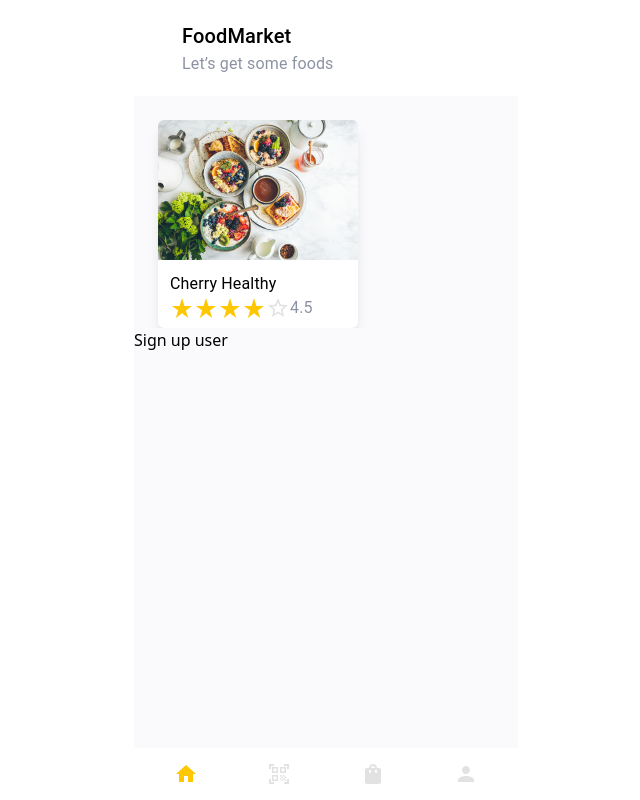
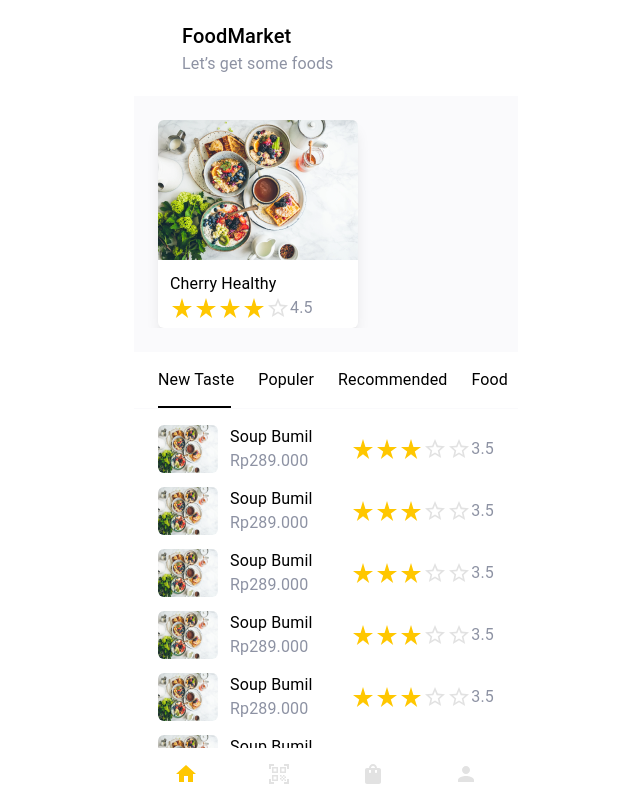
Before and after one commit to AmienulRana/resto-app, a Next.js app: page / in a window 1280 px wide. Shown: the whole page, without its empty margins (314-954 px from the left). Built offline with nearby package versions, Linux system fonts and the light colour scheme.

Commit message:
membuat komponen rating kode nya panjang dan akan digunakan di beberapa section

```diff
--- /dev/null
+++ b/components/RatingProduct.tsx
@@ -0,0 +1,27 @@
+import { Typography } from "@mui/material";
+import { StarRate, StarOutline } from "@mui/icons-material";
+
+interface Props {
+    rating: number;
+}
+
+const RatingProduct = (props: Props) => {
+    return(
+        <div className="flex items-center">
+        {[...Array(Math.floor(props.rating))].map((i) => (
+          <StarRate className="w-4 h-4 text-orange-c-100" key={i} />
+        ))}
+        {[...Array(5 - Math.floor(props.rating))].map((i) => (
+          <StarOutline className="w-4 h-4 text-gray-c-300" key={i} />
+        ))}
+        <Typography
+          component="p"
+          className="text-gray-c-200 text-xs ml-1.5 mb-0"
+        >
+          {props.rating}
+        </Typography>
+      </div>
+    )
+}
+
+export default RatingProduct;
--- a/pages/index.tsx
+++ b/pages/index.tsx
@@ -3,8 +3,29 @@ import LayoutUser, { Header } from "../components/LayoutUser";
 import Image from "next/image";
 import { Typography } from "@mui/material";
 import { StarRate, StarOutline } from "@mui/icons-material";
+import { useRef, useEffect, useState } from "react";
+import RatingProduct from "../components/RatingProduct";
+
+const categorys = ["New Taste", "Populer", "Recommended", "Food", "Drinking"];
 
 export default function Home() {
+  let indicatorRef = useRef();
+  const [indicator, setIndicator] = useState({
+    width: 73,
+    position: 24,
+  });
+  const [tabActive, setTabActive] = useState("");
+
+  const handleNavigateTabs = (button, tabActive) => {
+    const buttonWidth = button.target.clientWidth;
+    const buttonPosition = button.target.offsetLeft;
+    setIndicator({ width: buttonWidth, position: buttonPosition });
+    setTabActive(tabActive);
+  };
+  useEffect(() => {
+    setTabActive(categorys[0]);
+  }, []);
+
   return (
     <LayoutUser>
       <Header
@@ -45,7 +66,156 @@ export default function Home() {
         </section>
       </section>
 
-      <Link href="/sign-up/user">Sign up user</Link>
+      <section className="bg-white mt-6">
+        <section className="flex border-b w-full overflow-x-auto hide-scrollbar sticky top-0 border-gray-c-100 px-6 py-4">
+          <span
+            className="absolute bottom-0 border border-black duration-300"
+            ref={indicatorRef}
+            style={{
+              left: `${indicator.position}px`,
+              width: `${indicator.width}px`,
+            }}
+          />
+          {categorys.map((data) => (
+            <button
+              className="text-md mr-6 bg-transparent min-w-max"
+              onClick={(e) => handleNavigateTabs(e, data)}
+            >
+              <Typography component="p">{data}</Typography>
+            </button>
+          ))}
+        </section>
+        <section className="px-6 mt-4 pb-2.5">
+          <section className="flex justify-between mb-3.5">
+            <section className="flex">
+              <Image
+                src="/product1.png"
+                width={60}
+                height={60}
+                alt="productc"
+                className="rounded-md mr-3"
+              />
+              <div>
+                <Typography component="h2">Soup Bumil</Typography>
+                <Typography component="p" className="text-gray-c-200 text-sm">Rp289.000</Typography>
+              </div>
+            </section>
+            <RatingProduct rating={3.5}/>
+          </section>
+          <section className="flex justify-between mb-3.5">
+            <section className="flex">
+              <Image
+                src="/product1.png"
+                width={60}
+                height={60}
+                alt="productc"
+                className="rounded-md mr-3"
+              />
+              <div>
+                <Typography component="h2">Soup Bumil</Typography>
+                <Typography component="p" className="text-gray-c-200 text-sm">Rp289.000</Typography>
+              </div>
+            </section>
+            <RatingProduct rating={3.5}/>
+          </section>
+          <section className="flex justify-between mb-3.5">
+            <section className="flex">
+              <Image
+                src="/product1.png"
+                width={60}
+                height={60}
+                alt="productc"
+                className="rounded-md mr-3"
+              />
+              <div>
+                <Typography component="h2">Soup Bumil</Typography>
+                <Typography component="p" className="text-gray-c-200 text-sm">Rp289.000</Typography>
+              </div>
+            </section>
+            <RatingProduct rating={3.5}/>
+          </section>
+          <section className="flex justify-between mb-3.5">
+            <section className="flex">
+              <Image
+                src="/product1.png"
+                width={60}
+                height={60}
+                alt="productc"
+                className="rounded-md mr-3"
+              />
+              <div>
+                <Typography component="h2">Soup Bumil</Typography>
+                <Typography component="p" className="text-gray-c-200 text-sm">Rp289.000</Typography>
+              </div>
+            </section>
+            <RatingProduct rating={3.5}/>
+          </section>
+          <section className="flex justify-between mb-3.5">
+            <section className="flex">
+              <Image
+                src="/product1.png"
+                width={60}
+                height={60}
+                alt="productc"
+                className="rounded-md mr-3"
+              />
+              <div>
+                <Typography component="h2">Soup Bumil</Typography>
+                <Typography component="p" className="text-gray-c-200 text-sm">Rp289.000</Typography>
+              </div>
+            </section>
+            <RatingProduct rating={3.5}/>
+          </section>
+          <section className="flex justify-between mb-3.5">
+            <section className="flex">
+              <Image
+                src="/product1.png"
+                width={60}
+                height={60}
+                alt="productc"
+                className="rounded-md mr-3"
+              />
+              <div>
+                <Typography component="h2">Soup Bumil</Typography>
+                <Typography component="p" className="text-gray-c-200 text-sm">Rp289.000</Typography>
+              </div>
+            </section>
+            <RatingProduct rating={3.5}/>
+          </section>
+          <section className="flex justify-between mb-3.5">
+            <section className="flex">
+              <Image
+                src="/product1.png"
+                width={60}
+                height={60}
+                alt="productc"
+                className="rounded-md mr-3"
+              />
+              <div>
+                <Typography component="h2">Soup Bumil</Typography>
+                <Typography component="p" className="text-gray-c-200 text-sm">Rp289.000</Typography>
+              </div>
+            </section>
+            <RatingProduct rating={3.5}/>
+          </section>
+          <section className="flex justify-between mb-3.5">
+            <section className="flex">
+              <Image
+                src="/product1.png"
+                width={60}
+                height={60}
+                alt="productc"
+                className="rounded-md mr-3"
+              />
+              <div>
+                <Typography component="h2">Soup Bumil</Typography>
+                <Typography component="p" className="text-gray-c-200 text-sm">Rp289.000</Typography>
+              </div>
+            </section>
+            <RatingProduct rating={3.5}/>
+          </section>
+        </section>
+      </section>
     </LayoutUser>
   );
 }
```
